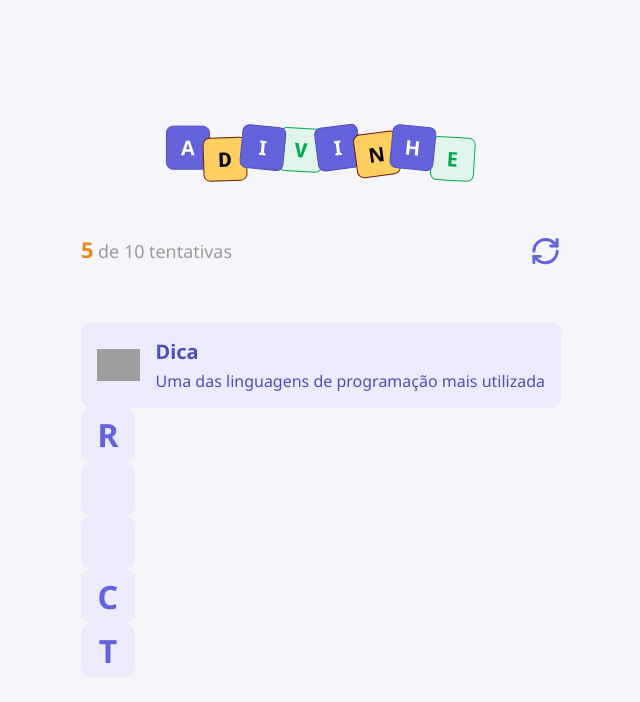
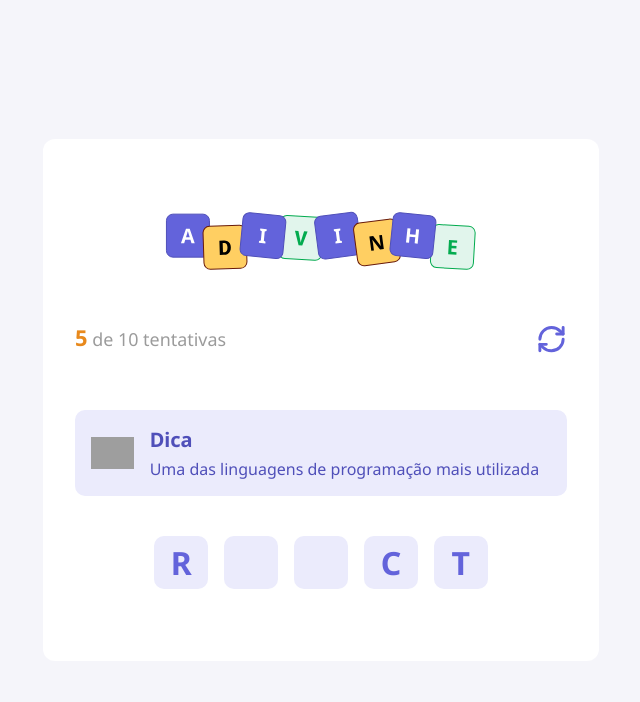
Before and after one commit to olucas-fg/projeto-adivinhacao, a React (Vite) app: page / in a window 1280 px wide. Shown: the top 702 px of the page, without its empty margins (319-959 px from the left). Built offline with nearby package versions, Linux system fonts and the light colour scheme; grey boxes are pictures that could not be loaded.

Commit message:
estilizando o main

```diff
--- a/src/App.tsx
+++ b/src/App.tsx
@@ -2,9 +2,10 @@
 
 import { Header } from "./components/header"
 import { Tip } from "./components/Tip"
-import { Letter} from "./components/Letter"
 
-export default function App(){
+import { Letter } from "./components/Letter"
+
+export default function App() {
 
   function handleRestartGame() {
     alert("Reiniciar o jogo!")
@@ -15,13 +16,15 @@
       <main>
         <Header current={5} max={10} onRestart={handleRestartGame} />
 
-      <Tip tip="Uma das linguagens de programação mais utilizada"/>
+        <Tip tip="Uma das linguagens de programação mais utilizada" />
 
+        <div className={styles.word}>
           <Letter value="R"></Letter>
           <Letter value=""></Letter>
           <Letter value=""></Letter>
           <Letter value="c"></Letter>
           <Letter value="t"></Letter>
+        </div>
       </main>
     </div>
   )
--- a/src/app.module.css
+++ b/src/app.module.css
@@ -6,3 +6,22 @@
   justify-content: center;
   align-items: center;
 }
+
+.container main {
+  width: 556px;
+
+  background-color: #ffffff;
+  padding: 2rem;
+  padding-top: 4.5rem;
+  border-radius: 0.75rem;
+}
+
+.word{
+  width: 100%;
+  display: flex;
+  justify-content: center;
+  flex-wrap: wrap;
+  gap: 1rem;
+
+  margin: 2.5rem 0;
+}
```
Lines whose indentation alone changed are shown as unchanged.
